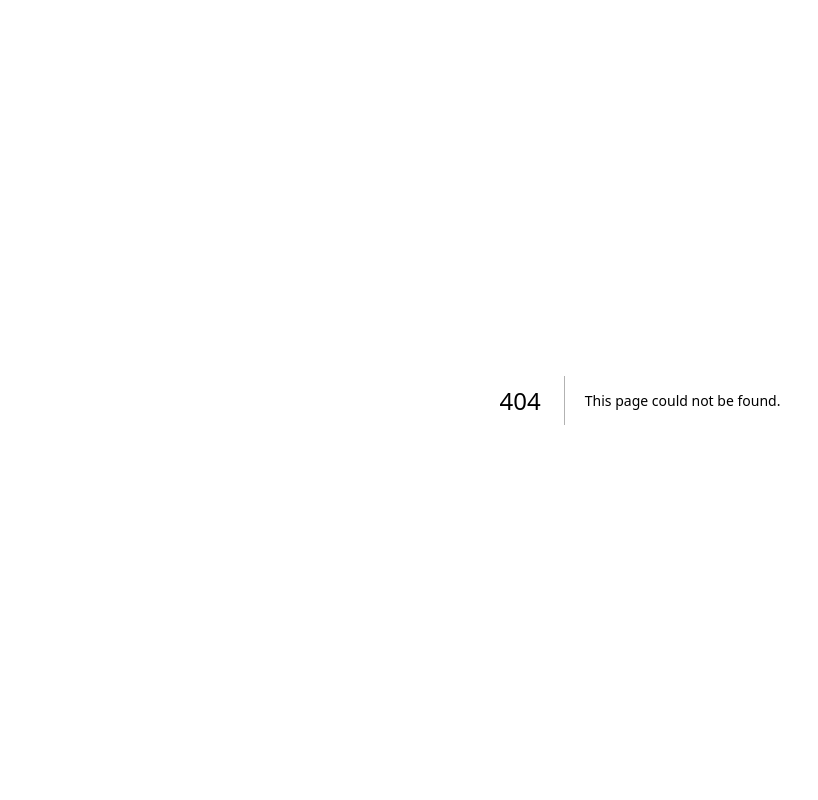
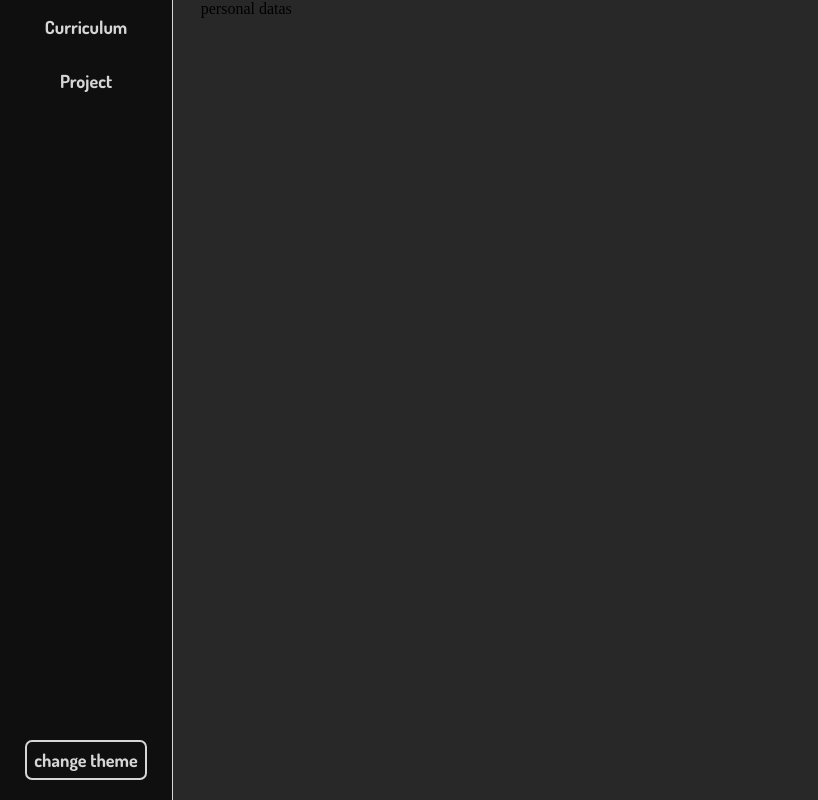
Before and after one commit to I3run01/Project-MyResume-frontend, a Next.js app: page /dashboard/curriculum/personal-datas in a window 1280 px wide. Before the commit this address had no page. Shown: the whole page, without its empty margins (0-818 px from the left). Built offline with nearby package versions, Linux system fonts and the light colour scheme.

Commit message:
pagination curriculum

```diff
--- a/src/layouts/dashboardLayout/dashboardLaout.module.tsx
+++ b/src/layouts/dashboardLayout/dashboardLaout.module.tsx
@@ -1,6 +1,11 @@
 import { styled } from "styled-components";
+import { themes } from "@/styles/variables.module";
 
-export const DashboardLayoutDiv = styled.div`
+type props = {
+    isDark: boolean
+}
+
+export const DashboardLayoutDiv = styled.div<props>`
     width: 100vw;
     min-height: 100vh;
 
@@ -9,7 +14,25 @@ export const DashboardLayoutDiv = styled.div`
 
     .children {
         width: 100%;
-        height: 100%;
+        height: 100vh;
+
+        background-color: ${props => props.isDark ? themes.dark.backgroundOne : themes.light.backgroundOne};
+
+        display: flex;
+        flex-direction: column;
+        align-items: center;
+
+        .content {
+            width: 1200px;
+        }
+    }
+
+
+
+    @media screen and (max-width: 1400px) {
+        .children > .content {
+            width: 95%;
+        }
     }
 
 
--- a/src/layouts/dashboardLayout/dashboardLayout.tsx
+++ b/src/layouts/dashboardLayout/dashboardLayout.tsx
@@ -1,6 +1,8 @@
 import { ReactElement } from "react"
 import { LeftMenu } from '@/components/leftMenu/leftMenu'
 import { DashboardLayoutDiv } from './dashboardLaout.module'
+import { useSelector } from "react-redux"
+import { RootState } from "@/redux/store"
 
 type props = {
     main: ReactElement
@@ -10,12 +12,17 @@ type props = {
 }
 
 export const DashboardLayout = ({main, bottomMenu, nextRouter, previousRouter}: props) => {
+    const isDark = useSelector((state: RootState) => state.theme.isDark)
 
     return (
-        <DashboardLayoutDiv>
+        <DashboardLayoutDiv
+            isDark={isDark}
+        >
             <LeftMenu/>
             <div className="children">
-                {main}
+                <div className="content">
+                    {main}
+                </div>
             </div>
 
             { bottomMenu &&
--- /dev/null
+++ b/src/pages/dashboard/curriculum/personal-datas.tsx
@@ -0,0 +1,16 @@
+import {  DashboardLayout } from '@/layouts/dashboardLayout/dashboardLayout'
+
+const PersonalDatasPage = () => {
+
+    return (
+        <DashboardLayout
+            main={
+                <>
+                    personal datas
+                </>
+            }
+        />
+    )
+}
+
+export default PersonalDatasPage
```
